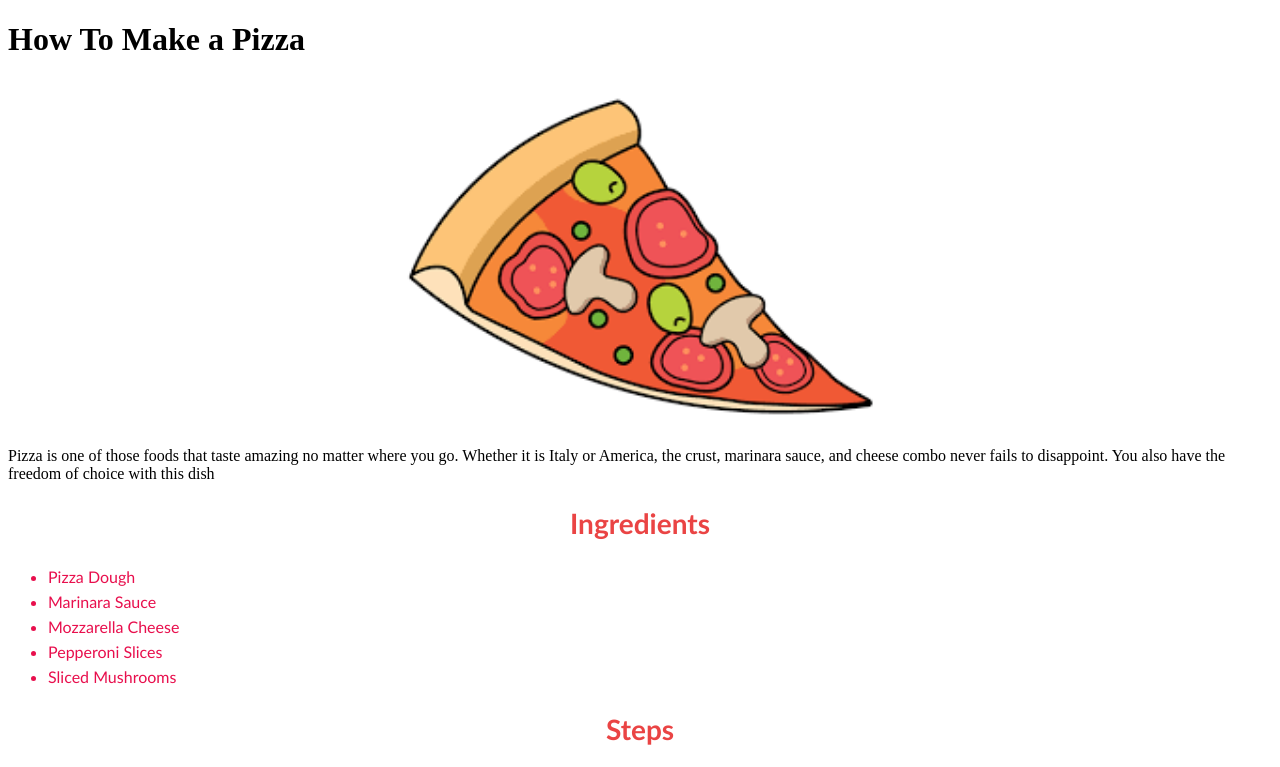
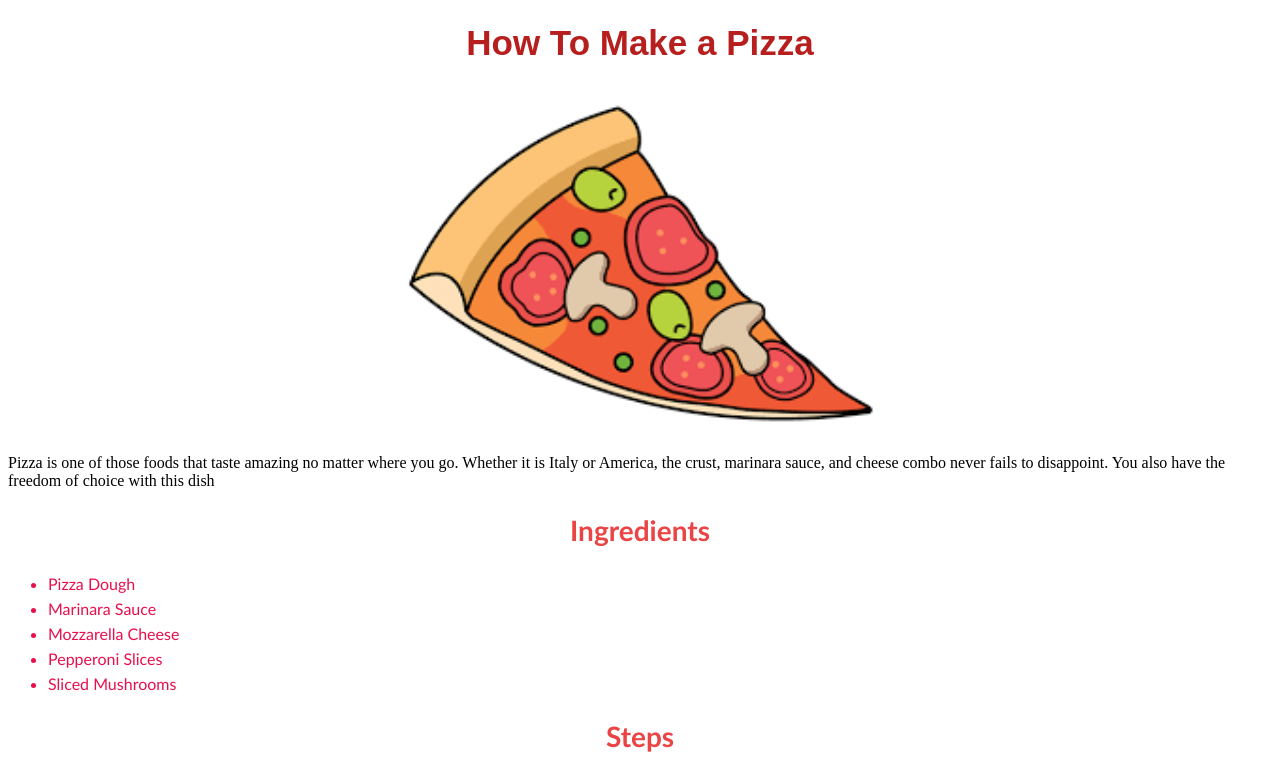
Before and after one commit to SofiaLover4/odin-recipes, a plain HTML site: page recipes/pizza.html in a window 1280 px wide. Shown: the top 767 px of the page. Drawn offline with Linux system fonts and the light colour scheme.

Commit message:
Pizza title corrected

```diff
--- a/recipes/pizza.html
+++ b/recipes/pizza.html
@@ -8,7 +8,7 @@
     </head>
 
     <body>
-        <h1 class>How To Make a Pizza</h1>
+        <h1 class="recipetitles">How To Make a Pizza</h1>
         <img src="../images/pizza.png"
         alt="A slice pizza that is drawn and looks cartoony"
         class="img">
```
